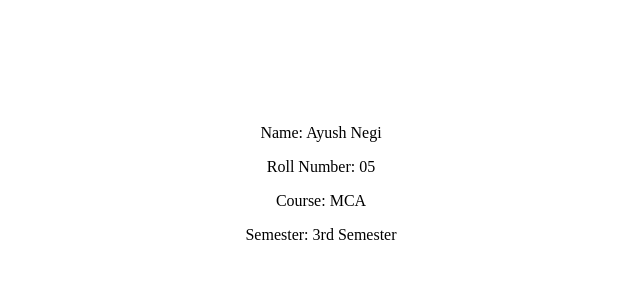
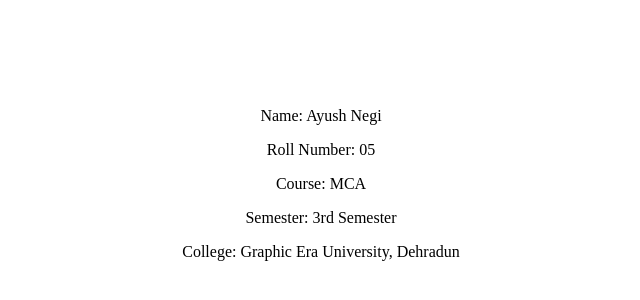
Before and after one commit to ayushnegiar8004-ctrl/MCA-DevOps-Lab, a plain HTML site: page index.html in a window 1280 px wide. Shown: the part 136-436 px from the top of the page, without its empty margins (319-959 px from the left). Drawn offline with Linux system fonts and the light colour scheme.

Commit message:
Add college name

```diff
--- a/index.html
+++ b/index.html
@@ -20,13 +20,13 @@
         }
     </style>
 </head>
-
 <body>
 <div class="AA">
     <p>Name: Ayush Negi</p>
     <p>Roll Number: 05</p>
     <p>Course: MCA</p>
     <p>Semester: 3rd Semester</p>
+    <p>College: Graphic Era University, Dehradun</p>
 </div>
 </body>
 </html>
```
Lines whose indentation alone changed are shown as unchanged.
